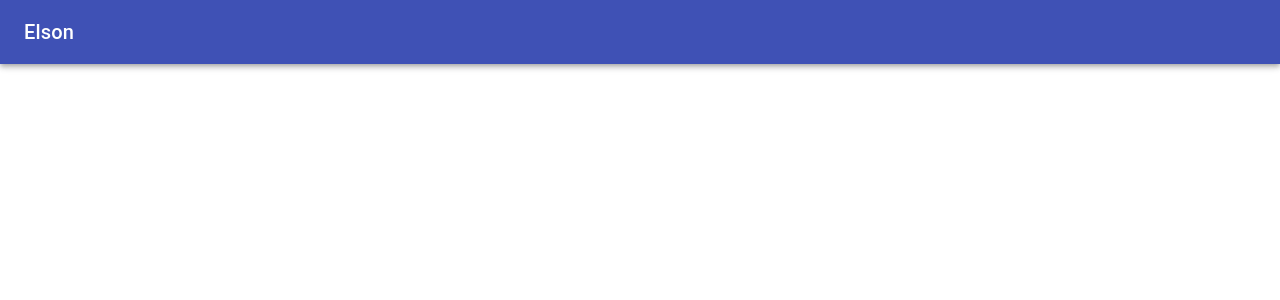
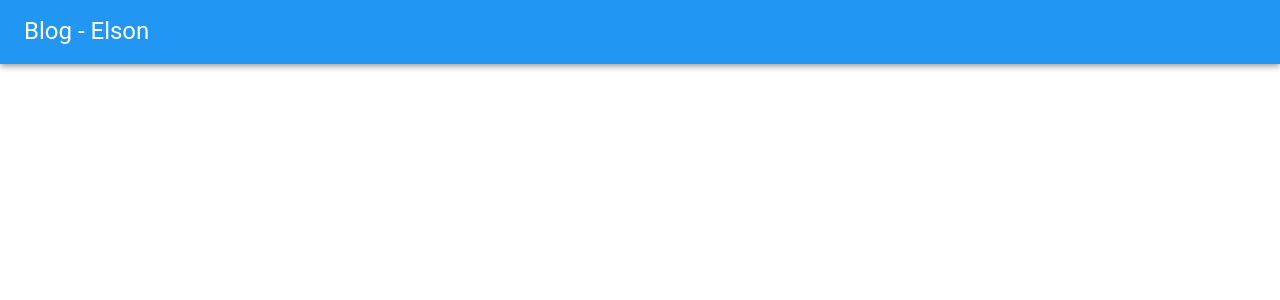
Before and after one commit to elsonlim/ifelsoncode, a React (Create React App) app: page / in a window 1280 px wide. Shown: the top 300 px of the page. Built offline with nearby package versions, Linux system fonts and the light colour scheme; the HTML template or start-up script is replaced by a standard one.

Commit message:
color theme

```diff
--- a/src/App.css
+++ b/src/App.css
@@ -1,3 +1,4 @@
 .App {
   text-align: center;
+  flex-grow: 1,
 }
--- a/src/Components/IfElsonCode/index.js
+++ b/src/Components/IfElsonCode/index.js
@@ -1,23 +1,47 @@
-import React from 'react';
-import PropTypes from 'prop-types';
-import { withStyles } from '@material-ui/core/styles';
+
+import React from 'react'
 import { AppBar, Toolbar, Typography } from '@material-ui/core';
+import { MuiThemeProvider, createMuiTheme } from '@material-ui/core/styles';
+import { blue, indigo, purple } from '@material-ui/core/colors';
 
 const IfElsonCode = () => {
     return (
-        <div>
-             <AppBar position="static">
-                <Toolbar>
-                    <Typography variant="h6" color="inherit" className={styles.grow}>
-                        Elson
-                    </Typography>
-                </Toolbar>
-             </AppBar>
-        </div>
+      <MuiThemeProvider theme={theme}>
+            <AppBar position="sticky">
+              <Toolbar>
+                  <Typography variant="h5" color="inherit" className={styles.grow}>
+                      Blog - Elson
+                  </Typography>
+              </Toolbar>
+            </AppBar>
+      </MuiThemeProvider>
     );
 }
 
 export default IfElsonCode;
+
+const theme = createMuiTheme({
+  palette: {
+    primary: blue,
+  },
+  overrides: {
+    // Name of the component ⚛️ / style sheet
+    MuiButton: {
+      // Name of the rule
+      text: {
+        // Some CSS
+        background: 'linear-gradient(45deg, #FE6B8B 30%, #FF8E53 90%)',
+        borderRadius: 3,
+        border: 0,
+        color: 'white',
+        height: 48,
+        padding: '0 30px',
+        boxShadow: '0 3px 5px 2px rgba(255, 105, 135, .3)',
+      },
+    },
+  },
+  typography: { useNextVariants: true },
+});
 
 const styles = {
   root: {
--- a/src/index.css
+++ b/src/index.css
@@ -1,6 +1,7 @@
 body {
   margin: 0;
   padding: 0;
+  background-color: "#e3f2fd";
   font-family: -apple-system, BlinkMacSystemFont, "Segoe UI", "Roboto", "Oxygen",
     "Ubuntu", "Cantarell", "Fira Sans", "Droid Sans", "Helvetica Neue",
     sans-serif;
```
Also changed, not shown: src/Components/Content/index.js (added, +13 -0 lines).
